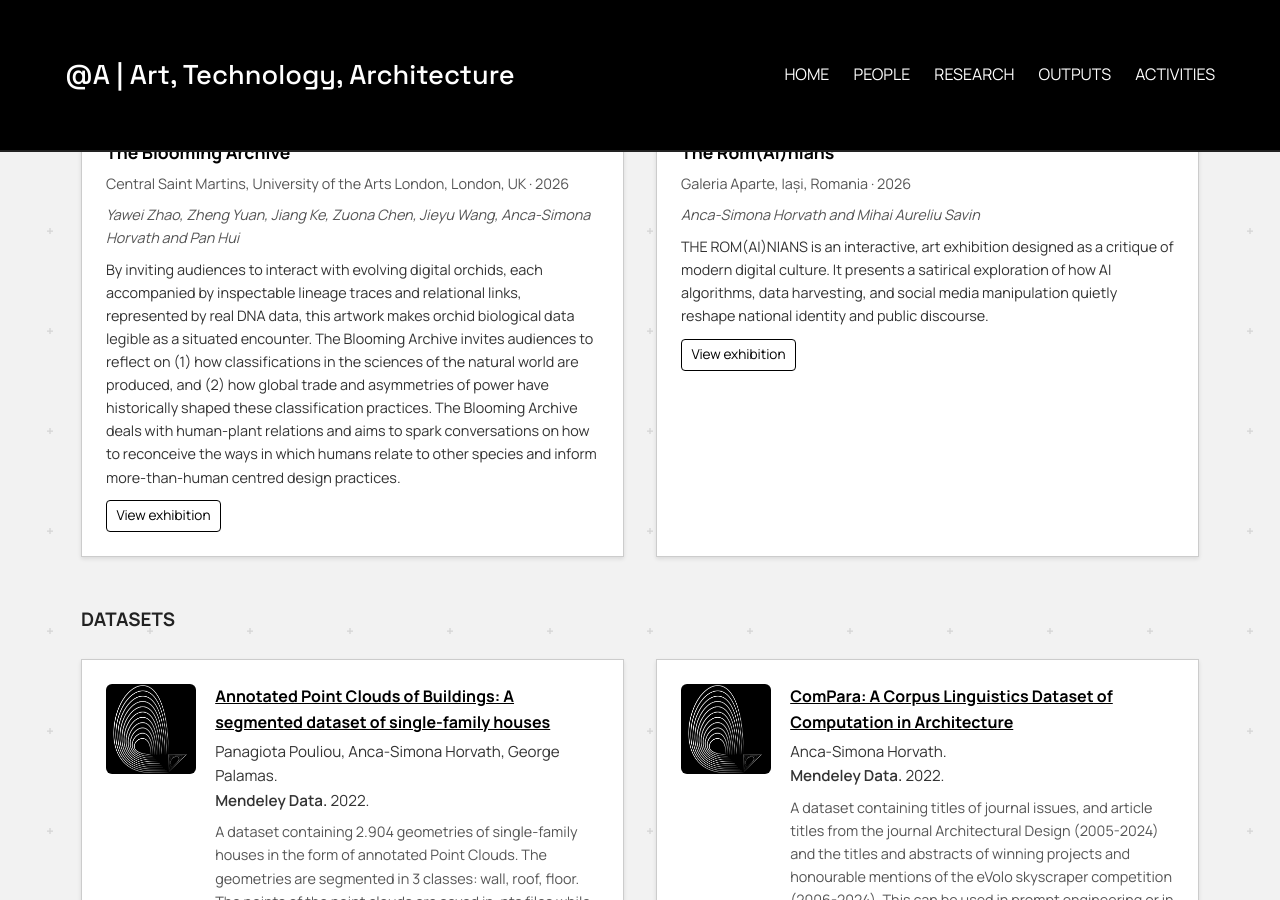
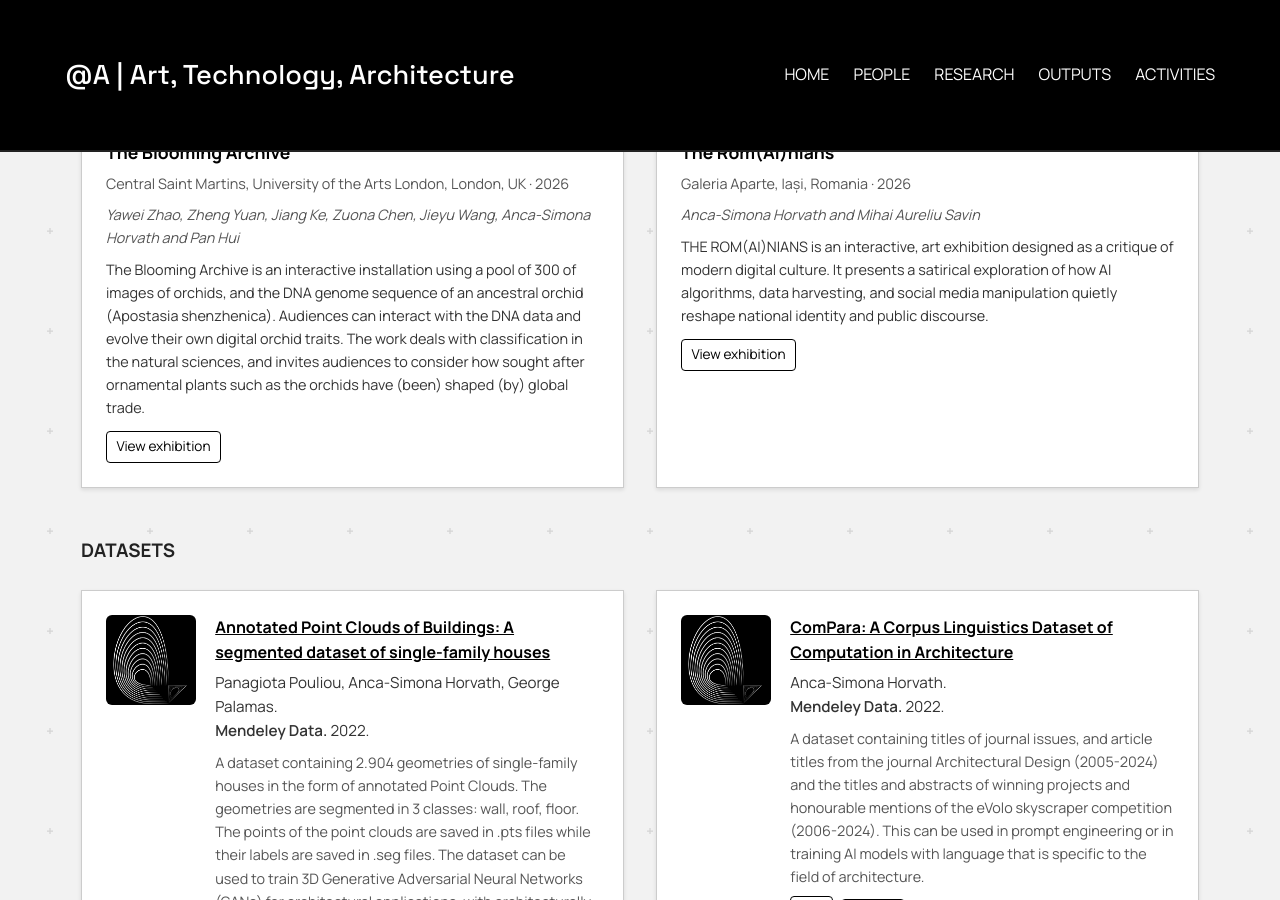
Before and after one commit to anqua/at-a, a Jekyll site: the page built from outputs.md, in a window 1280 px wide and 900 px high, scrolled down 2919 px. Built offline with Jekyll 4.4.1, drawn with Linux system fonts in a browser that asks for light colours.

Commit message:
Update short description for The Blooming Archive card
Co-Authored-By: Claude Sonnet 5 <noreply@anthropic.com>

```diff
--- a/_data/exhibitions.yml
+++ b/_data/exhibitions.yml
@@ -5,7 +5,7 @@
   year: 2026
   event: "ACM Creativity & Cognition 2026 (\"Creativity for Change\") — Art Track, 13–16 July 2026"
   credits: "Yawei Zhao, Zheng Yuan, Jiang Ke, Zuona Chen, Jieyu Wang, Anca-Simona Horvath and Pan Hui"
-  description: "By inviting audiences to interact with evolving digital orchids, each accompanied by inspectable lineage traces and relational links, represented by real DNA data, this artwork makes orchid biological data legible as a situated encounter. The Blooming Archive invites audiences to reflect on (1) how classifications in the sciences of the natural world are produced, and (2) how global trade and asymmetries of power have historically shaped these classification practices. The Blooming Archive deals with human-plant relations and aims to spark conversations on how to reconceive the ways in which humans relate to other species and inform more-than-human centred design practices."
+  description: "The Blooming Archive is an interactive installation using a pool of 300 of images of orchids, and the DNA genome sequence of an ancestral orchid (Apostasia shenzhenica). Audiences can interact with the DNA data and evolve their own digital orchid traits. The work deals with classification in the natural sciences, and invites audiences to consider how sought after ornamental plants such as the orchids have (been) shaped (by) global trade."
   url: /at-a/exhibitions/the-blooming-archive
   cover: /at-a/assets/images/exhibitions/blooming-archive/01-overview.jpg
 
```
